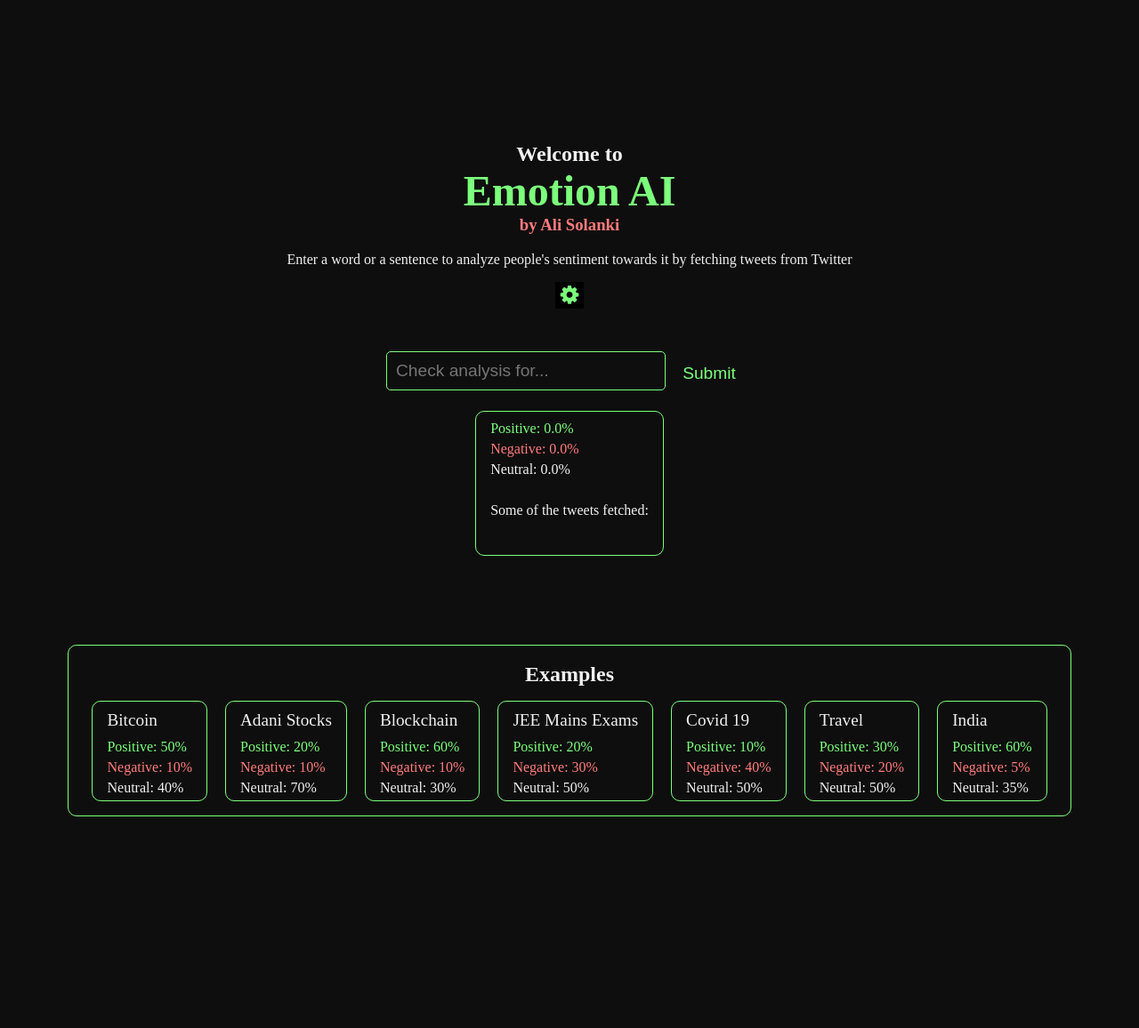
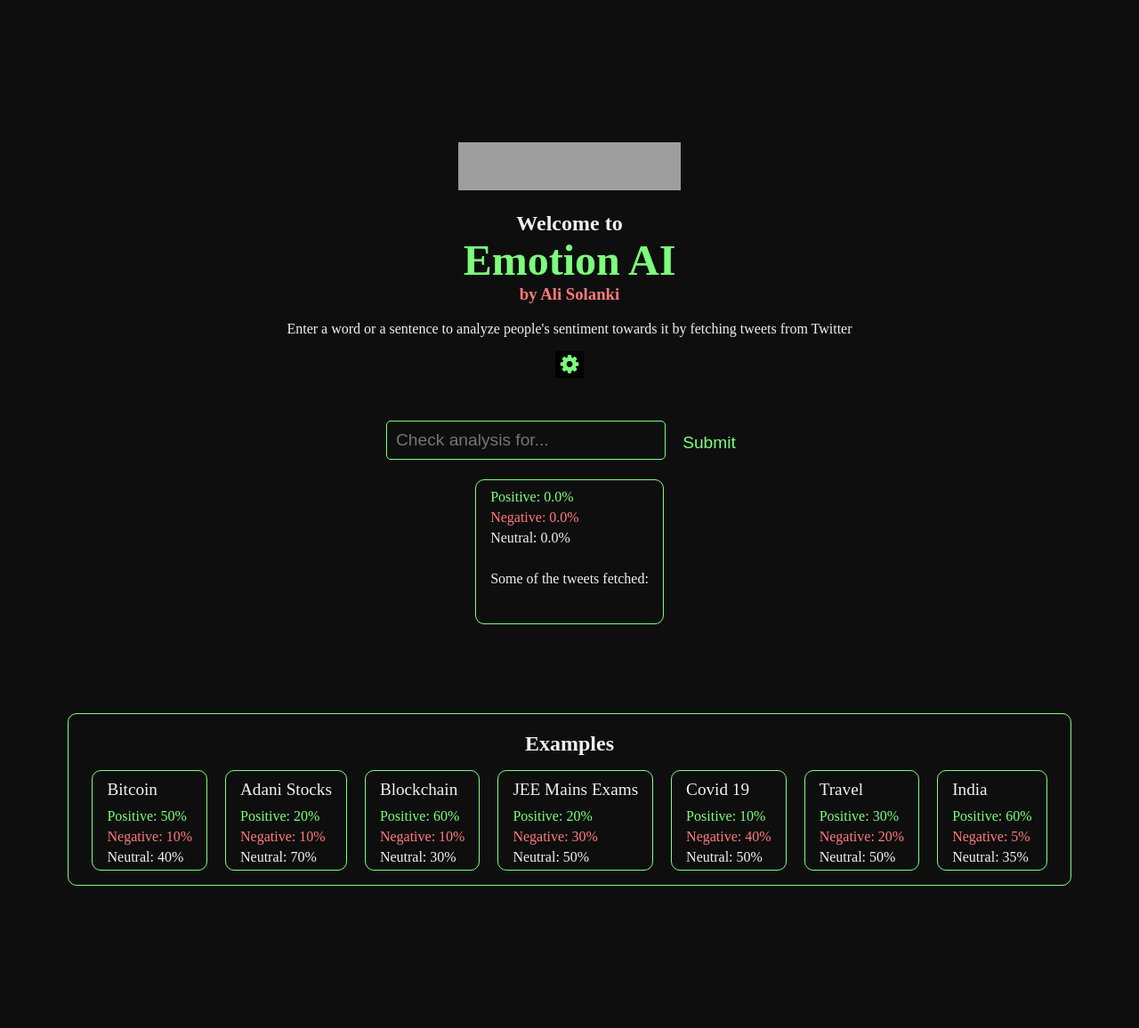
Before and after one commit to alisolanki/emotion-ai-sentiment-analysis, a Django app: page / in a window 1280 px wide. Shown: the whole page at 89% size. Before the commit the page ends 918 px from the top, so only its background shows below. Run offline with Django 4.2, Linux system fonts and the light colour scheme; grey boxes are pictures that could not be loaded.

Commit message:
Product Hunt 🐱

```diff
--- a/templates/home.html
+++ b/templates/home.html
@@ -14,6 +14,13 @@
 
 <body>
     <div class="home-container">
+        <!-- Product Hunt Page Start -->
+        <a href="https://www.producthunt.com/posts/emotion-ai-twitter-sentiment-analyser?utm_source=badge-featured&utm_medium=badge&utm_souce=badge-emotion&#0045;ai&#0045;twitter&#0045;sentiment&#0045;analyser"
+            target="_blank"><img
+                src="https://api.producthunt.com/widgets/embed-image/v1/featured.svg?post_id=381562&theme=light"
+                alt="Emotion&#0032;AI&#0032;&#0124;&#0032;Twitter&#0032;Sentiment&#0032;Analyser - Analyse&#0032;sentiments&#0032;of&#0032;people&#0032;from&#0032;Twitter&#0032;using&#0032;Emotion&#0032;AI | Product Hunt"
+                style="width: 250px; height: 54px;" width="250" height="54" /></a>
+        <!-- Product Hunt Page End -->
         <section>
             <h2>Welcome to</h2>
             <h1>Emotion AI</h1>
```
